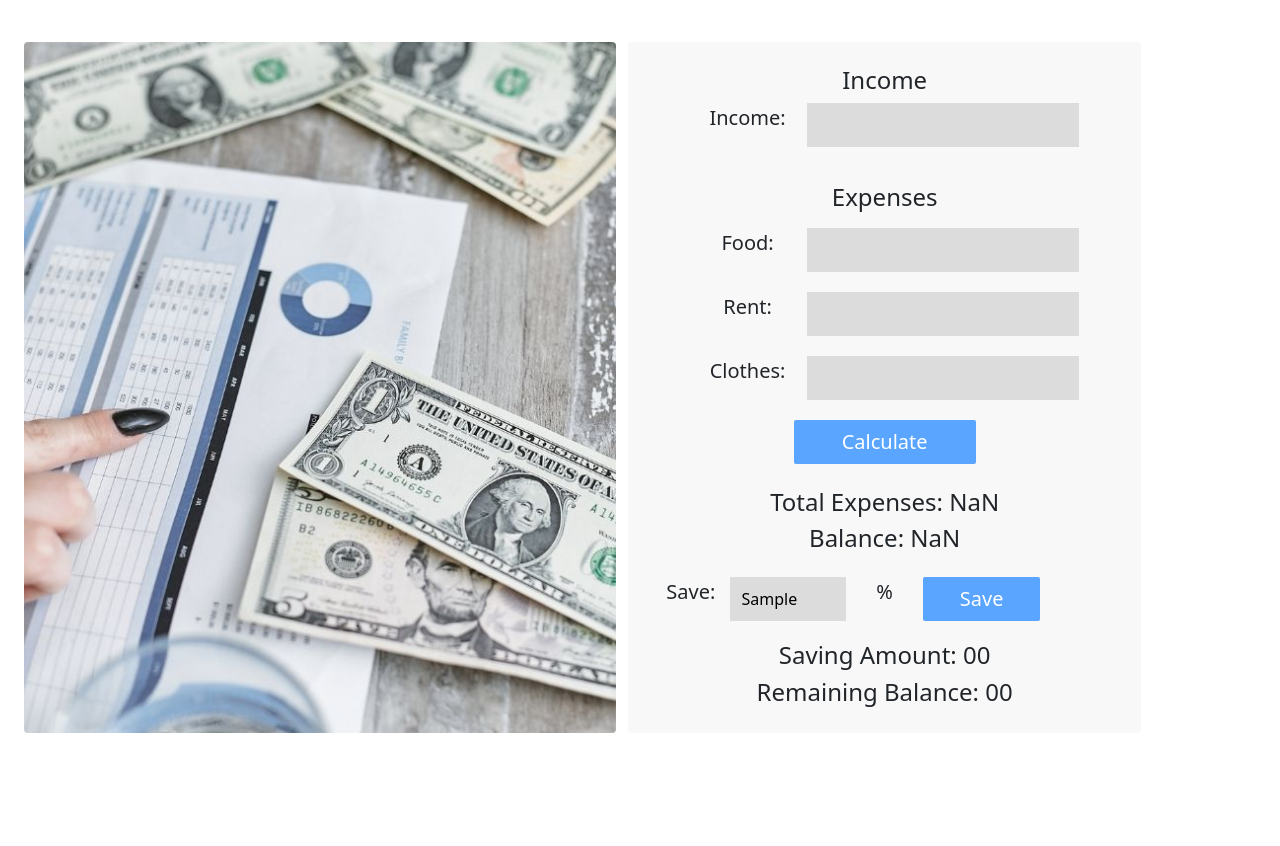
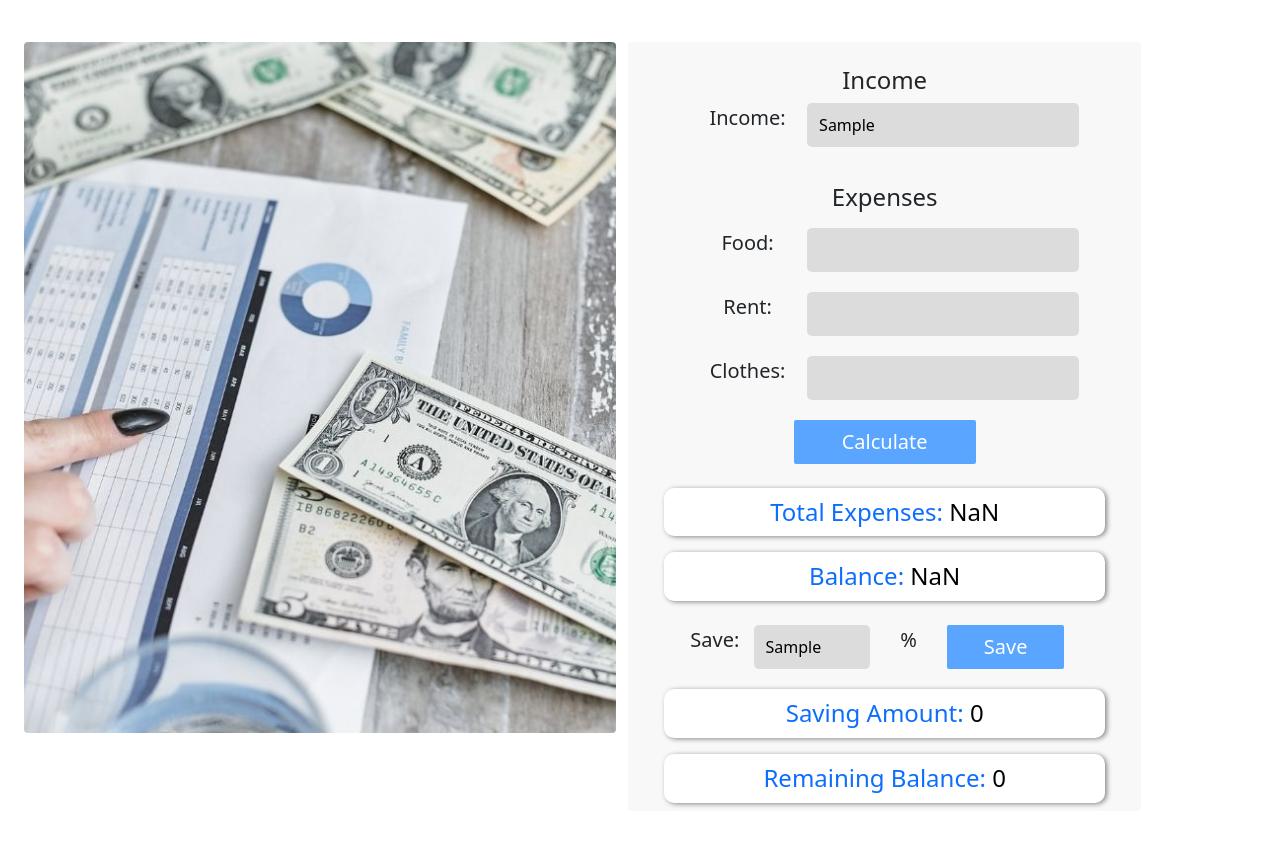
Before and after one commit to imrannaazir/money-master, a plain HTML site: page index.html in a window 1280 px wide. Both pictures are taken after typing "Sample", "Sample", "Sample", "Sample", "Sample" into the empty fields and a click on the button "Calculate". Shown: the part 102-948 px from the top of the page. Before the commit the page ends 907 px from the top, so only its background shows below. Drawn offline with nearby package versions, Linux system fonts and the light colour scheme.

Commit message:
ux design updated

```diff
--- a/index.html
+++ b/index.html
@@ -40,36 +40,42 @@
                     <!-- income input  -->
                     <h1 class="text-center fs-4 mt-4">Income</h1>
                     <div class="row">
-                        <p class="col-md-4 fs-5 ps-5">Income:</p>
-                        <input class="col-md-7 border-0 input-style" type="text" name="" id="income-field">
+                        <p class="col-sm-4 fs-5 ps-5">Income:</p>
+                        <input class="col-sm-7 border-0 input-style" type="text" name="" id="income-field">
                     </div>
                     <!-- Expenses input  -->
                     <h1 class="text-center  fs-4 mt-3 mb-3">Expenses</h1>
                     <div class="row">
-                        <p class="col-md-4 fs-5 ps-5">Food:</p>
-                        <input class="col-md-7 border-0 input-style" type="text" name="" id="food-field">
-                        <p class="col-md-4 fs-5 ps-5">Rent:</p>
-                        <input class="col-md-7 border-0 input-style" type="text" name="" id="rent-field">
-                        <p class="col-md-4 fs-5 ps-5">Clothes:</p>
-                        <input class="col-md-7 border-0 input-style" type="text" name="" id="clothes-field">
+                        <p class="col-sm-4 fs-5 ps-5">Food:</p>
+                        <input class="col-sm-7 border-0 input-style" type="text" name="" id="food-field">
+                        <p class="col-sm-4 fs-5 ps-5">Rent:</p>
+                        <input class="col-sm-7 border-0 input-style" type="text" name="" id="rent-field">
+                        <p class="col-sm-4 fs-5 ps-5">Clothes:</p>
+                        <input class="col-sm-7 border-0 input-style" type="text" name="" id="clothes-field">
                     </div>
 
                     <!-- income & Expenses calculation  -->
 
                     <div class="text-center"><button id="calcu-btn" class="btn-style ps-5 pe-5">Calculate</button></div>
-                    <h1 class="text-center fs-4 mt-4">Total Expenses: <span id="total-expenses">00</span></h1>
-                    <h1 class="text-center fs-4 mb-4">Balance: <span id="balance">00</span></h1>
+                    <h1 class="text-center fs-4 balance-view mt-4 text-primary">Total Expenses: <span class="text-black"
+                            id="total-expenses">0</span>
+                    </h1>
+                    <h1 class="text-center fs-4 balance-view mb-4 mt-3 text-primary">Balance: <span class="text-black"
+                            id="balance">0</span></h1>
 
                     <!-- save input  -->
                     <div class="row">
-                        <p class="col-md-2 fs-5">Save:</p>
-                        <input class="col-md-3 border-0 input-style" type="text" name="" id="">
-                        <p class="col-md-2 fs-5">%</p>
-                        <button class="col-md-3 btn-style">Save</button>
+                        <p class="col-sm-2 fs-5 ms-4">Save:</p>
+                        <input class="col-sm-3 border-0 input-style" type="text" name="" id="save-field">
+                        <p class="col-sm-2 fs-5">%</p>
+                        <button id="save-btn" class="col-sm-3 btn-style mb-3">Save</button>
                     </div>
                     <!-- save calculation  -->
-                    <h1 class="text-center  fs-4">Saving Amount: <span>00</span></h1>
-                    <h1 class="text-center  fs-4">Remaining Balance: <span>00</span></h1>
+                    <h1 class="text-center balance-view fs-4 text-primary">Saving Amount: <span class="text-black"
+                            id="save-balance">0</span></h1>
+                    <h1 class="text-center balance-view fs-4 mt-3 text-primary">Remaining Balance: <span
+                            class="text-black" id="remaining-balance">0</span>
+                    </h1>
                 </div>
             </div>
         </section>
--- a/script.js
+++ b/script.js
@@ -1,20 +1,41 @@
-const calcuBtn = document.getElementById('calcu-btn').addEventListener('click', function () {
-    const incomeField = document.getElementById('income-field');
-    const foodField = document.getElementById('food-field');
-    const rentField = document.getElementById('rent-field');
-    const clothesField = document.getElementById('clothes-field');
+// input field variable
+const incomeField = document.getElementById('income-field');
+const foodField = document.getElementById('food-field');
+const rentField = document.getElementById('rent-field');
+const clothesField = document.getElementById('clothes-field');
+const saveField = document.getElementById('save-field')
 
-    const expenses = parseInt(foodField.value) + parseInt(rentField.value) + parseInt(clothesField.value)
+// balance text variable
+const totalExpenses = document.getElementById('total-expenses');
+const balance = document.getElementById('balance')
+const saveBalance = document.getElementById('save-balance')
+const remainingBalance = document.getElementById('remaining-balance')
+
+// button variable
+const calcuBtn = document.getElementById('calcu-btn')
+const saveBtn = document.getElementById('save-btn');
 
 
-    const totalExpenses = document.getElementById('total-expenses');
+
+//calculation button click hadeler addeded
+calcuBtn.addEventListener('click', function () {
+    const expenses = parseInt(foodField.value) + parseInt(rentField.value) + parseInt(clothesField.value)
     totalExpenses.innerText = parseInt(totalExpenses.innerText) + expenses;
-    const balance = document.getElementById('balance')
     balance.innerText = parseInt(incomeField.value) - parseInt(totalExpenses.innerText)
 
 
-    incomeField.value = ''
+
     foodField.value = ''
     rentField.value = ''
     clothesField.value = ''
 })
+
+
+// save button click handeler addeded
+saveBtn.addEventListener('click', function () {
+    saveBalance.innerText = parseInt(incomeField.value) * parseInt(saveField.value) / 100;
+    remainingBalance.innerText = parseInt(balance.innerText) - parseInt(saveBalance.innerText)
+
+    incomeField.value = ''
+    saveField.value = ''
+})
--- a/styles.css
+++ b/styles.css
@@ -4,6 +4,7 @@
     height: 44px;
 
     margin-bottom: 20px;
+    border-radius: 5px;
 }
 .btn-style{
     background-color: #59A5FF;
@@ -14,3 +15,10 @@
     font-weight: 500;
     border-radius: 2px;
 }
+.balance-view{
+    background-color: white;
+    padding-top: 10px;
+    padding-bottom: 10px;
+    border-radius: 10px;
+    box-shadow: 2px 1px 5px #888888;
+}
```
